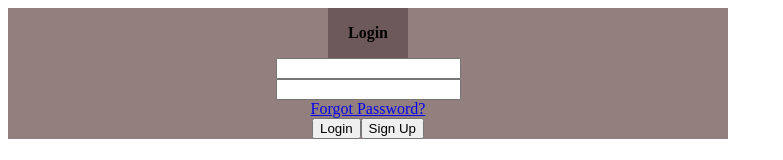
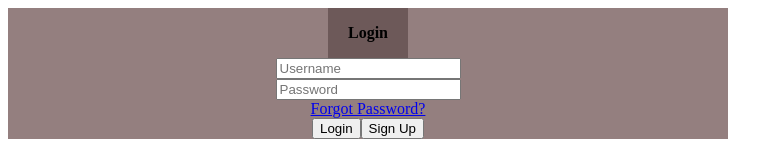
Before and after one commit to Firedynex/Social-Media-App, a React (Vite) app in the folder Frontend/SocialMediaFrontend/: page / in a window 1280 px wide. Shown: the top 160 px of the page, without its empty margins (0-783 px from the left). Built offline with nearby package versions, Linux system fonts and the light colour scheme.

Commit message:
Added placeholder prop to input box component

```diff
--- a/Frontend/SocialMediaFrontend/src/Login/Login.jsx
+++ b/Frontend/SocialMediaFrontend/src/Login/Login.jsx
@@ -8,8 +8,8 @@ export default function Login() {
                 <div className="login-header">
                     <p>Login</p>
                 </div>
-                <InputBox headerName={"Username"} type={"text"}/>
-                <InputBox headerName={"Password"} type={"password"}/>
+                <InputBox headerName={"Username"} type={"text"} placeholder={"Username"}/>
+                <InputBox headerName={"Password"} type={"password"} placeholder={"Password"}/>
                 <a href="www.google.com">Forgot Password?</a>
                 <div className="button-div">
                     <button className="login-buttons">Login</button>
--- a/Frontend/SocialMediaFrontend/src/UniversalComponents/InputBox.jsx
+++ b/Frontend/SocialMediaFrontend/src/UniversalComponents/InputBox.jsx
@@ -1,12 +1,13 @@
 import PropTypes from 'prop-types'
 
-export default function InputBox({headerName, type}) {
+export default function InputBox({headerName, type, placeholder}) {
     return (
-        <input type={type} name={headerName}></input>
+        <input type={type} name={headerName} placeholder={placeholder}></input>
     );
 }
 
 InputBox.propTypes = {
     headerName: PropTypes.string,
-    type: PropTypes.string
+    type: PropTypes.string,
+    placeholder: PropTypes.string
 }
```
